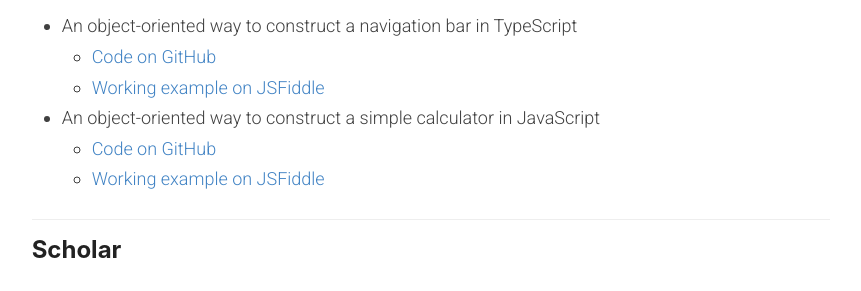
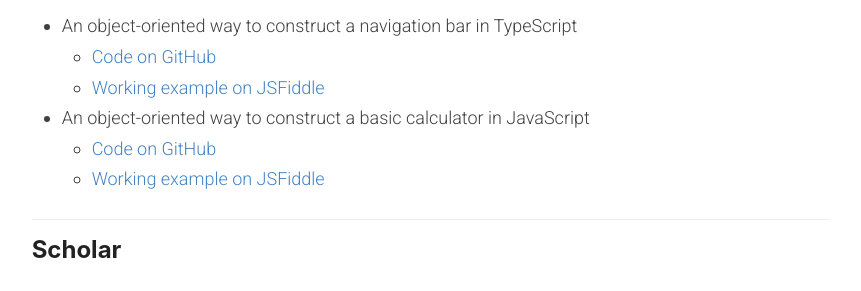
Before and after one commit to tothmano/manototh.github.io, a Jekyll site: the page built from _pages/home.md, in a window 1280 px wide and 900 px high, scrolled down 2464 px. Shown: the part 153-444 px from the top of the window, without its empty margins (209-1070 px from the left). Built offline with Jekyll 4.4.1, drawn with Linux system fonts in a browser that asks for light colours.

Commit message:
Change word for consistency in home

```diff
--- a/_pages/home.md
+++ b/_pages/home.md
@@ -78,7 +78,7 @@ I have good working knowledge of the following languages:
 - An object-oriented way to construct a navigation bar in TypeScript
    - [Code on GitHub](https://github.com/manototh/oop-navbar)
    - [Working example on JSFiddle](https://jsfiddle.net/manototh/3nat2L5o/15/)
-- An object-oriented way to construct a simple calculator in JavaScript
+- An object-oriented way to construct a basic calculator in JavaScript
    - [Code on GitHub](https://github.com/manototh/oop-calculator)
    - [Working example on JSFiddle](https://jsfiddle.net/manototh/8qLvb64t/3/)
 
```
